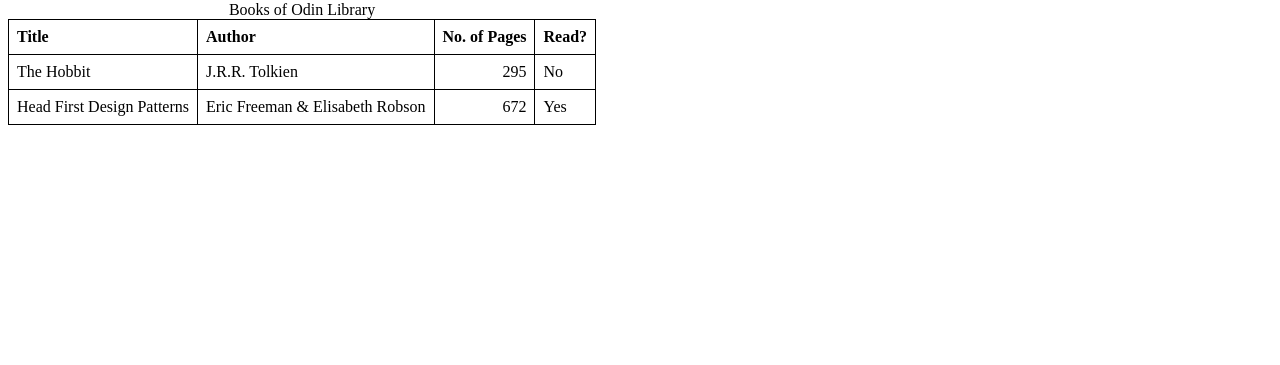
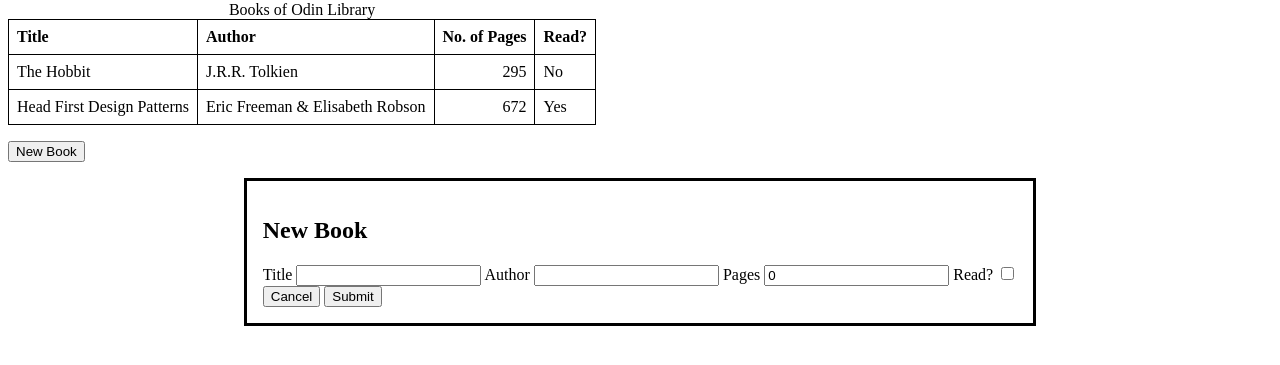
Before and after one commit to aquibulhaq/odin-library, a plain HTML site: page index.html in a window 1280 px wide. Shown: the part 79-444 px from the top of the page. Drawn offline with Linux system fonts and the light colour scheme.

Commit message:
Create New Book dialog

```diff
--- a/index.html
+++ b/index.html
@@ -25,5 +25,32 @@
     <tbody>
     </tbody>
   </table>
+
+  <p>
+    <button class="new-book">New Book</button>
+  </p>
+
+  <dialog open>
+    <form>
+      <h2>New Book</h2>
+
+      <div class="fields">
+        <label for="title">Title</label>
+        <input type="text" id="title" name="title" required>
+
+        <label for="author">Author</label>
+        <input type="text" id="author" name="author" required>
+
+        <label for="pages">Pages</label>
+        <input type="number" id="pages" name="pages" value="0" required>
+
+        <label for="read">Read?</label>
+        <input type="checkbox" id="read" name="read">
+      </div>
+
+      <button type="submit" class="cancel">Cancel</button>
+      <button type="submit" class="submit">Submit</button>
+    </form>
+  </dialog>
 </body>
 </html>
```
